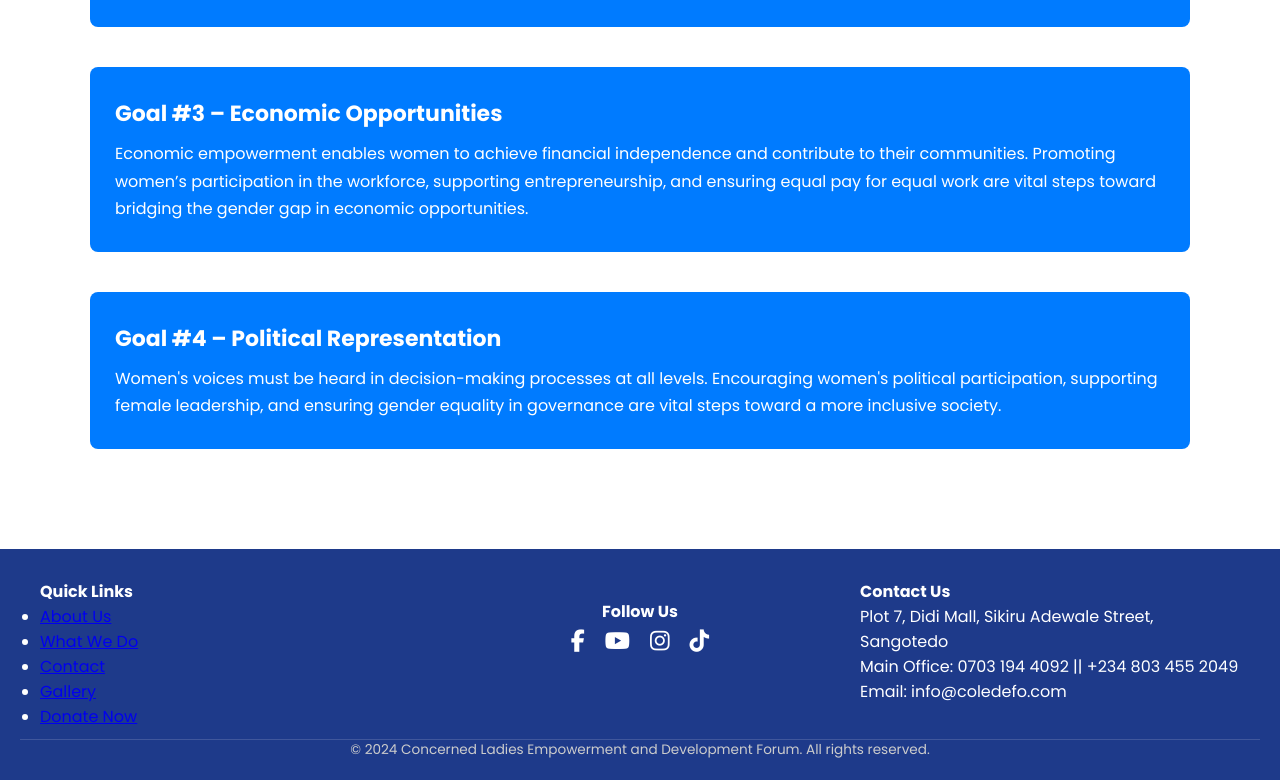
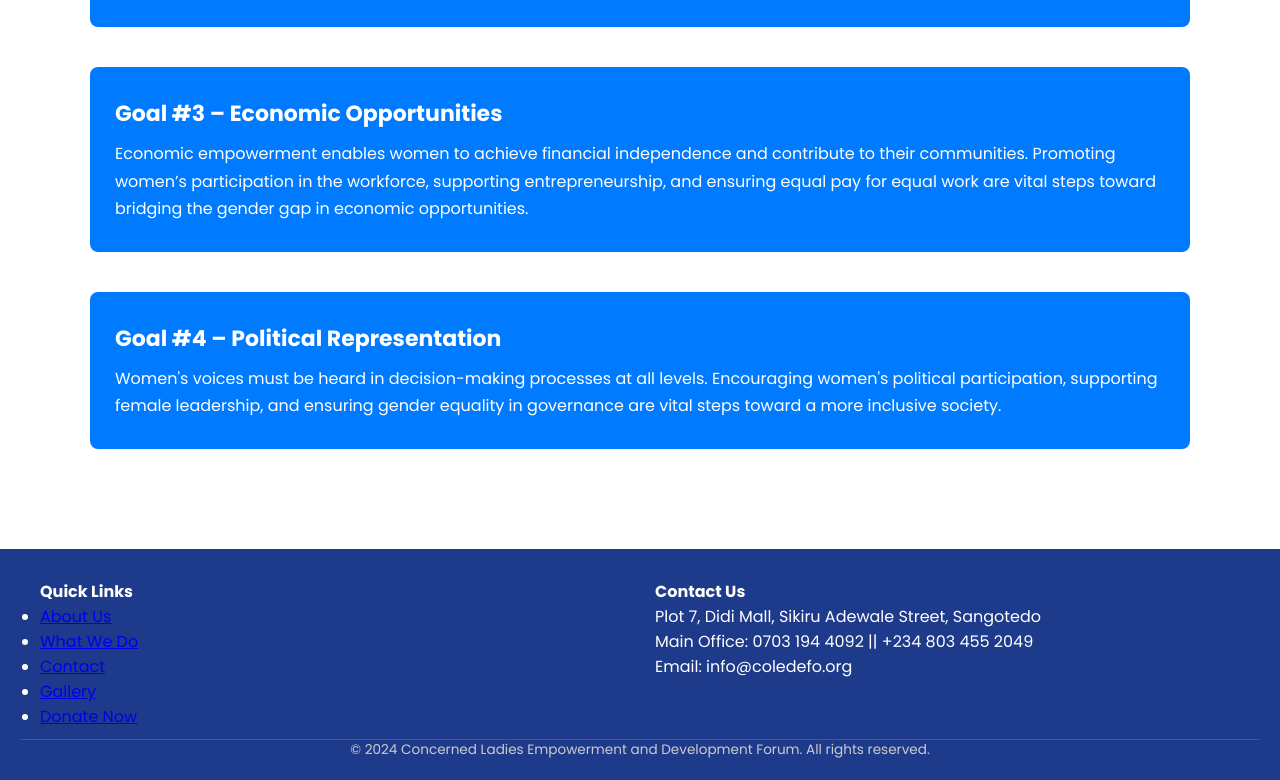
Before and after one commit to nobleubi/COLEDEFO, a plain HTML site: page about.html in a window 1280 px wide. Shown: the part 1783-2563 px from the top of the page. Drawn offline with Linux system fonts and the light colour scheme.

Commit message:
Update about.html

```diff
--- a/about.html
+++ b/about.html
@@ -173,31 +173,22 @@
           </ul>
         </div>
 
-    <!-- Center: Social Media Icons -->
-    <div class="footer-column footer-socials">
-      <h4>Follow Us</h4>
-      <div class="social-icons">
-        <a href="https://facebook.com" target="_blank"><i class="fab fa-facebook-f"></i></a>
-        <a href="https://youtube.com" target="_blank"><i class="fab fa-youtube"></i></a>
-        <a href="https://instagram.com" target="_blank"><i class="fab fa-instagram"></i></a>
-        <a href="https://tiktok.com" target="_blank"><i class="fab fa-tiktok"></i></a>
-      </div>
-    </div>
-
         <!-- Right: Contact Info -->
         <div class="footer-column contact-info">
           <h4>Contact Us</h4>
           <p>Plot 7, Didi Mall, Sikiru Adewale Street, Sangotedo</p>
           <p>Main Office: 0703 194 4092 || +234 803 455 2049</p>
-      <p>Email: info@coledefo.com</p>
+          <p>Email: info@coledefo.org</p>
         </div>
       </div>
 
       <div class="footer-bottom">
-    <p>© 2024 Concerned Ladies Empowerment and Development Forum. All rights reserved.</p>
+        <p>
+          © 2024 Concerned Ladies Empowerment and Development Forum. All rights
+          reserved.
+        </p>
       </div>
     </footer>
-
 
 
     <script>
```
Lines whose indentation alone changed are shown as unchanged.
